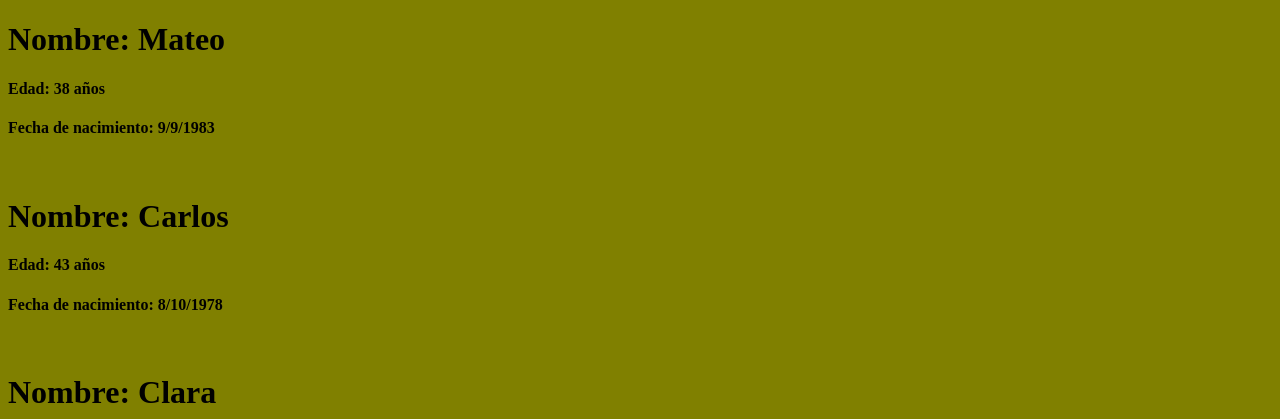
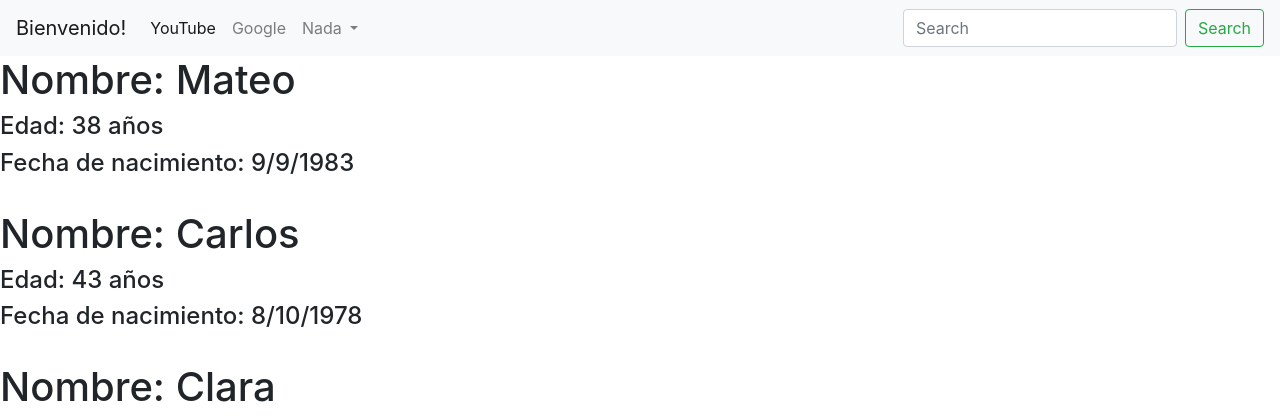
Before and after one commit to MrMat3000/familiares, a Django app: page / in a window 1280 px wide. Shown: the top 419 px of the page. Run offline with Django 4.2, Linux system fonts and the light colour scheme; data comes from the database, SQL or seed files in the repository.

Commit message:
último de verdad

```diff
--- a/templates/familiares.html
+++ b/templates/familiares.html
@@ -3,10 +3,44 @@
 <head>
     <meta charset="UTF-8">
     <title>Title</title>
+    <link rel="stylesheet" href="https://cdn.jsdelivr.net/npm/bootstrap@4.6.1/dist/css/bootstrap.min.css" integrity="sha384-zCbKRCUGaJDkqS1kPbPd7TveP5iyJE0EjAuZQTgFLD2ylzuqKfdKlfG/eSrtxUkn" crossorigin="anonymous">
+
 </head>
-   <body text = "black" bgcolor = "olive">
 
 <body>
+
+<nav class="navbar navbar-expand-lg navbar-light bg-light">
+  <a class="navbar-brand" href="#">Bienvenido!</a>
+  <button class="navbar-toggler" type="button" data-toggle="collapse" data-target="#navbarSupportedContent" aria-controls="navbarSupportedContent" aria-expanded="false" aria-label="Toggle navigation">
+    <span class="navbar-toggler-icon"></span>
+  </button>
+
+  <div class="collapse navbar-collapse" id="navbarSupportedContent">
+    <ul class="navbar-nav mr-auto">
+      <li class="nav-item active">
+        <a class="nav-link" href="https://www.youtube.com/watch?v=9Hbd1QeI1Og&ab_channel=snakewalkerTK421">YouTube <span class="sr-only">(current)</span></a>
+      </li>
+      <li class="nav-item">
+        <a class="nav-link" href="https://www.google.com">Google</a>
+      </li>
+      <li class="nav-item dropdown">
+        <a class="nav-link dropdown-toggle" href="#" id="navbarDropdown" role="button" data-toggle="dropdown" aria-expanded="false">
+          Nada
+        </a>
+        <div class="dropdown-menu" aria-labelledby="navbarDropdown">
+          <a class="dropdown-item" href="#">Nada</a>
+          <a class="dropdown-item" href="#">Más nada</a>
+          <div class="dropdown-divider"></div>
+          <a class="dropdown-item" href="#">Otra vez nada</a>
+        </div>
+      </li>
+    </ul>
+    <form class="form-inline my-2 my-lg-0">
+      <input class="form-control mr-sm-2" type="search" placeholder="Search" aria-label="Search">
+      <button class="btn btn-outline-success my-2 my-sm-0" type="submit">Search</button>
+    </form>
+  </div>
+</nav>
     {% for familiar in familiares %}
      <h1>Nombre: {{familiar.name}}</h1>
      <h4>Edad: {{familiar.age}} años</h4>
@@ -15,4 +49,6 @@
     <br>
     {% endfor %}
 </body>
+<script src="https://cdn.jsdelivr.net/npm/jquery@3.5.1/dist/jquery.slim.min.js" integrity="sha384-DfXdz2htPH0lsSSs5nCTpuj/zy4C+OGpamoFVy38MVBnE+IbbVYUew+OrCXaRkfj" crossorigin="anonymous"></script>
+<script src="https://cdn.jsdelivr.net/npm/bootstrap@4.6.1/dist/js/bootstrap.bundle.min.js" integrity="sha384-fQybjgWLrvvRgtW6bFlB7jaZrFsaBXjsOMm/tB9LTS58ONXgqbR9W8oWht/amnpF" crossorigin="anonymous"></script>
 </html>
```
